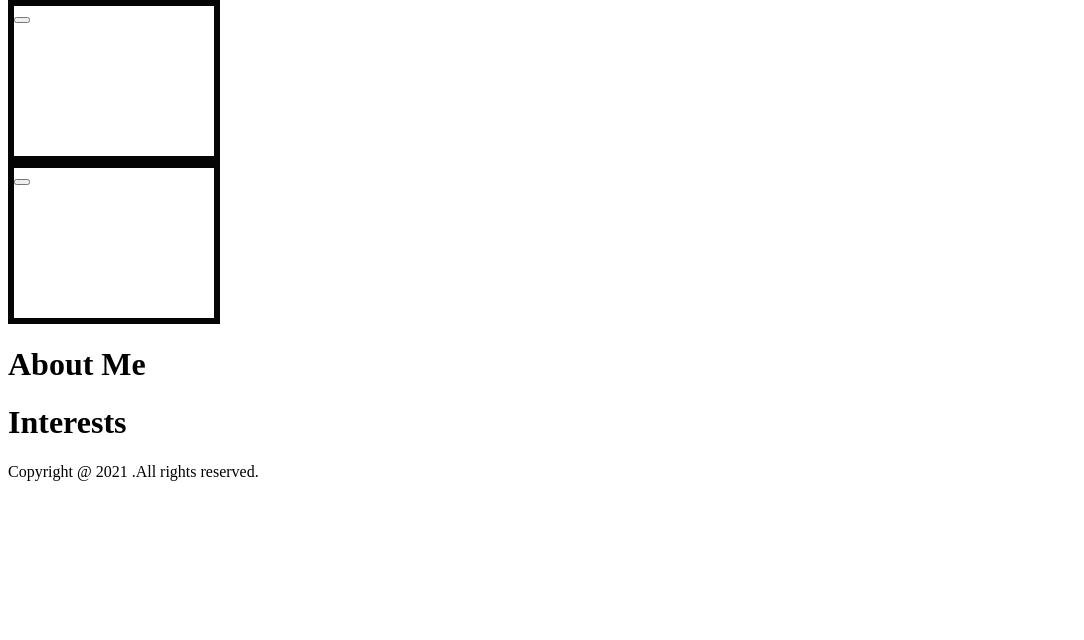
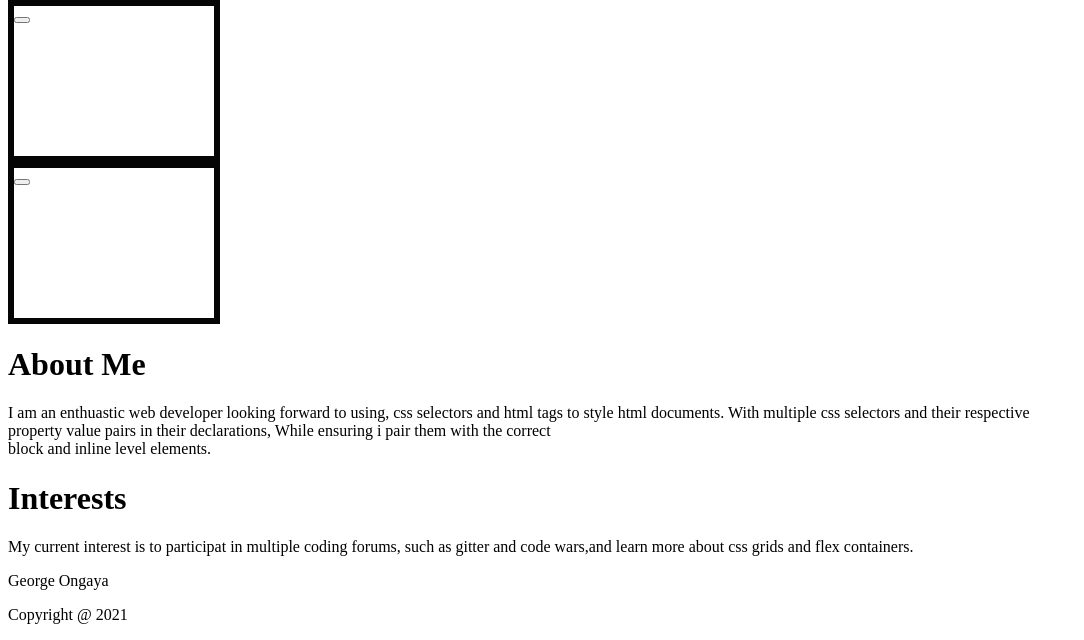
Before and after one commit to george-ongaya1/new, a plain HTML site: page index.html in a window 1280 px wide. Shown: the part 513-1153 px from the top of the page, without its empty margins (0-1084 px from the left). Before the commit the page ends 1010 px from the top, so only its background shows below. Drawn offline with Linux system fonts and the light colour scheme.

Commit message:
added paragraph elemnts in the fix-footer, three and four div containers

```diff
--- a/index.html
+++ b/index.html
@@ -46,9 +46,16 @@
         </div>
          <!----------------Projects-------->
 
-          <!-----------------About me-------->
+        <!-----------------About me-------->
         <div class="three">
             <h1>About Me</h1>
+            <p>I am an enthuastic web developer looking forward to using,
+                css selectors and html tags to style html documents.
+                With multiple css selectors and their respective<br/>
+                property value pairs in their declarations,
+                While ensuring i pair them with the correct<br/>
+                block and inline level elements.
+            </p>
 
         </div>
          <!-----------------About me-------->
@@ -56,6 +63,10 @@
          <!----------------Interests------->
         <div class="four">
             <h1>Interests</h1>
+            <p>My current interest is to participat in multiple coding forums,
+                such as gitter and code wars,and learn more about css grids and
+                flex containers.
+            </p>
 
         </div>
         <!----------------Interests-------->
@@ -67,7 +78,8 @@
     <!-----------footer-------->
     <div class="fix-footer">
         <footer>
-            <p>Copyright @ 2021 .All rights reserved.</p>
+            <p>George Ongaya</p>
+            <p>Copyright @ 2021</p>
         </footer>
     </div>
      <!-----------footer-------->
```
